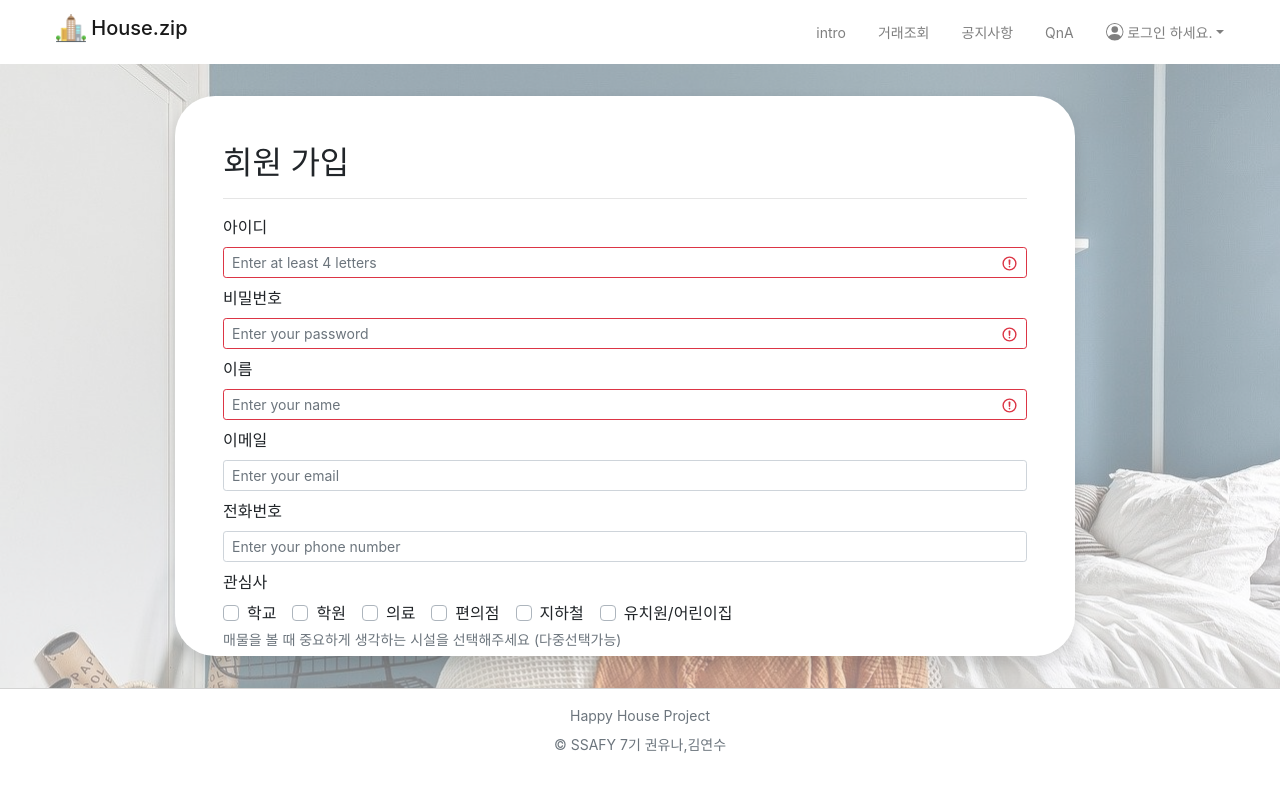
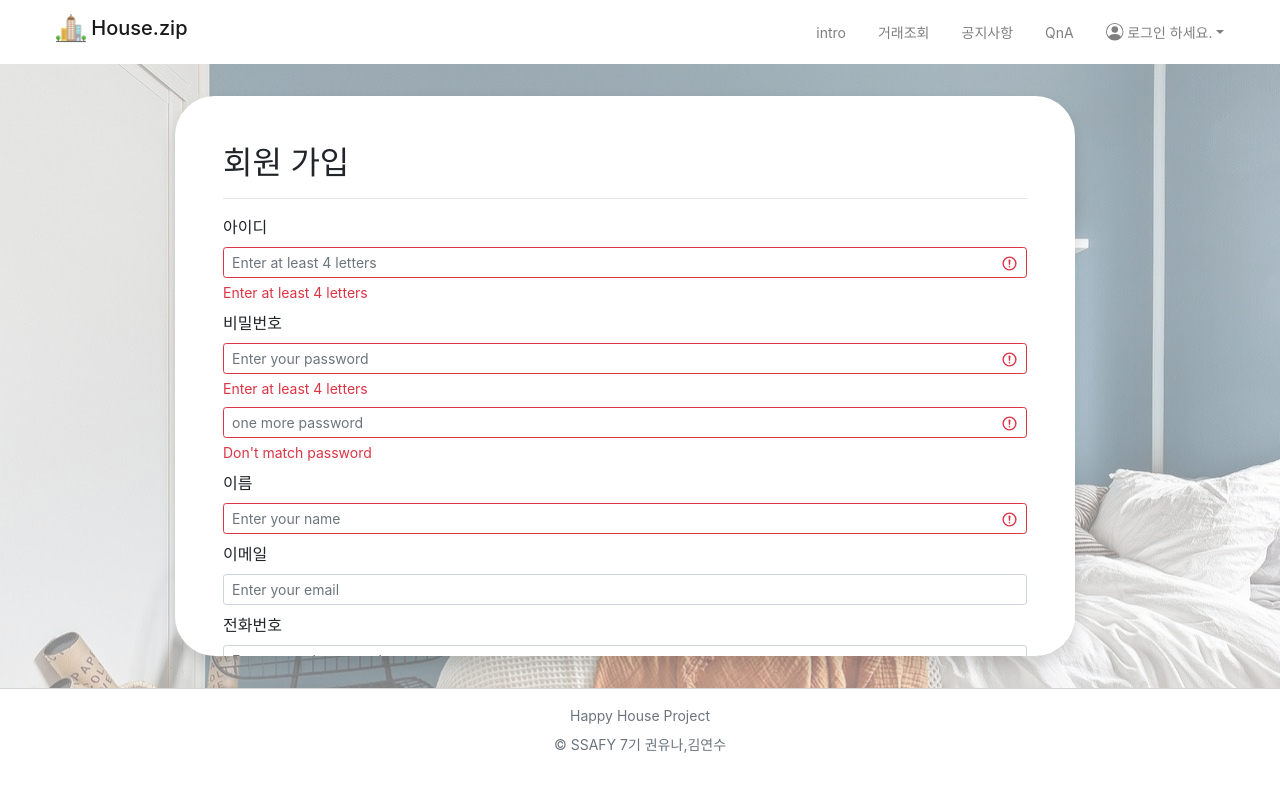
Before and after one commit to yeonsu-k/House.zip, a Vue app: page /user/regist in a window 1280 px wide. Shown: the top 792 px of the page. Built offline with nearby package versions, Linux system fonts and the light colour scheme; the HTML template or start-up script is replaced by a standard one.

Commit message:
비밀번호 확인란 추가

```diff
--- a/src/components/user/UserRegist.vue
+++ b/src/components/user/UserRegist.vue
@@ -8,13 +8,17 @@
           <div role="group" class="mt-2">
             <label for="input-id">아이디</label>
             <b-form-input id="input-id" size="sm" v-model="id" :state="idState" placeholder="Enter at least 4 letters" trim></b-form-input>
+            <b-form-invalid-feedback id="input-live-feedback-password"> Enter at least 4 letters </b-form-invalid-feedback>
           </div>
           <form>
             <div role="group" class="mt-2">
               <label for="input-password">비밀번호</label>
               <b-form-input id="input-password" type="password" v-model="password" :state="passwordState" size="sm" placeholder="Enter your password" trim autocomplete="on"></b-form-input>
-              <!-- <b-form-invalid-feedback id="input-live-feedback-password"> Enter at least 4 letters </b-form-invalid-feedback>
-              <b-form-text id="input-live-help-password">Your password.</b-form-text> -->
+              <b-form-invalid-feedback id="input-live-feedback-password"> Enter at least 4 letters </b-form-invalid-feedback>
+            </div>
+            <div role="group" class="mt-2">
+              <b-form-input id="input-pwdcheck" type="password" v-model="pwdcheck" :state="pwdCheckState" size="sm" placeholder="one more password" trim autocomplete="on"></b-form-input>
+              <b-form-invalid-feedback id="input-live-feedback-password-check"> Don't match password </b-form-invalid-feedback>
             </div>
           </form>
           <div role="group" class="mt-2">
@@ -50,6 +54,7 @@ export default {
     return {
       id: "",
       password: "",
+      pwdcheck: "",
       name: "",
       email: "",
       tel: "",
@@ -74,7 +79,7 @@ export default {
   },
   methods: {
     regist() {
-      if (this.id === "" || this.password === "" || this.name === "" || this.email === "" || this.tel === "") {
+      if (this.id === "" || this.password === "" || this.pwdcheck === "" || this.name === "" || this.email === "" || this.tel === "") {
         alert("모든 내용을 입력해주세요");
         return;
       }
@@ -104,6 +109,9 @@ export default {
     },
     passwordState() {
       return this.password.length >= 4 ? true : false;
+    },
+    pwdCheckState() {
+      return this.pwdcheck.trim() != "" && this.pwdcheck === this.password ? true : false;
     },
     nameState() {
       return this.name.length >= 2 ? true : false;
```
